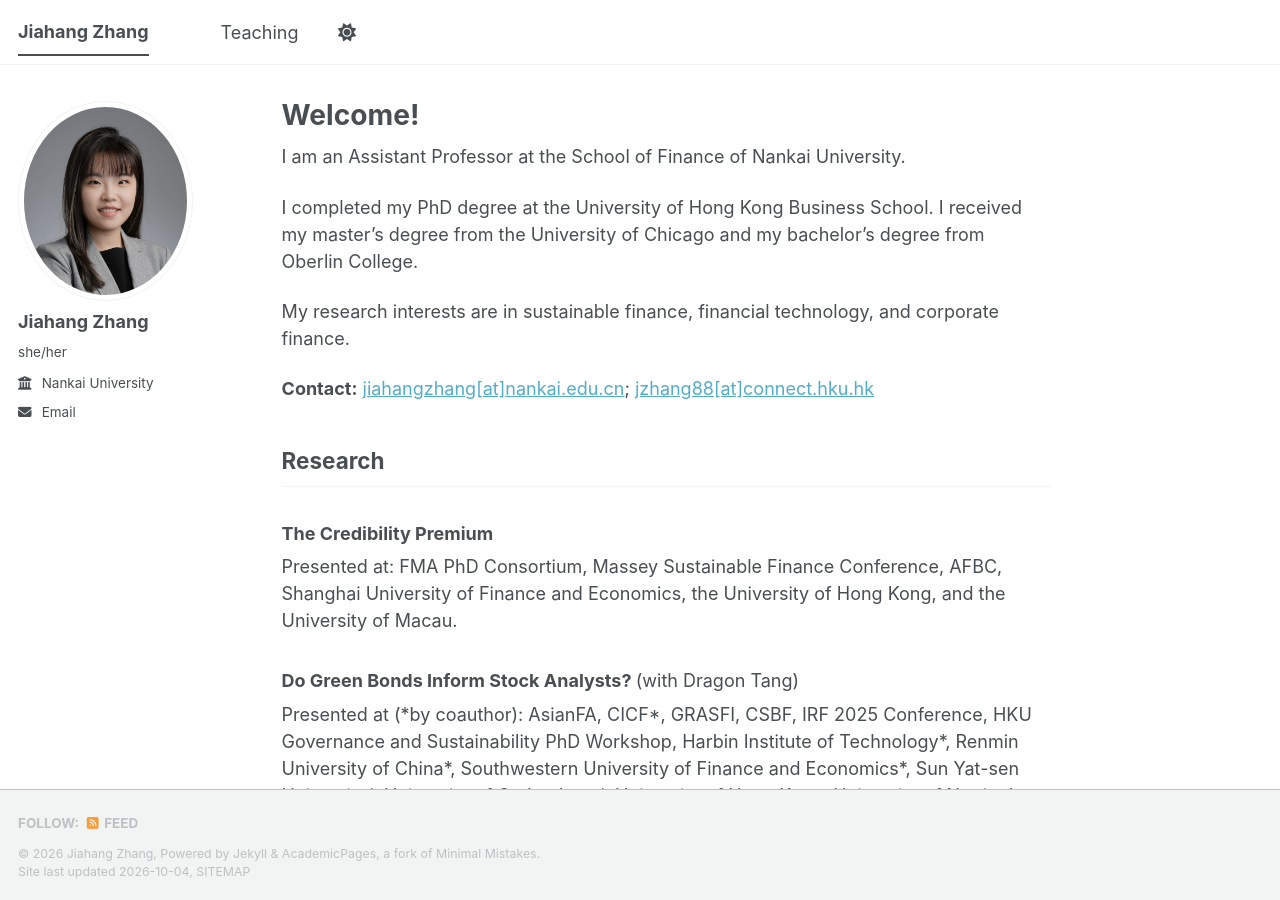
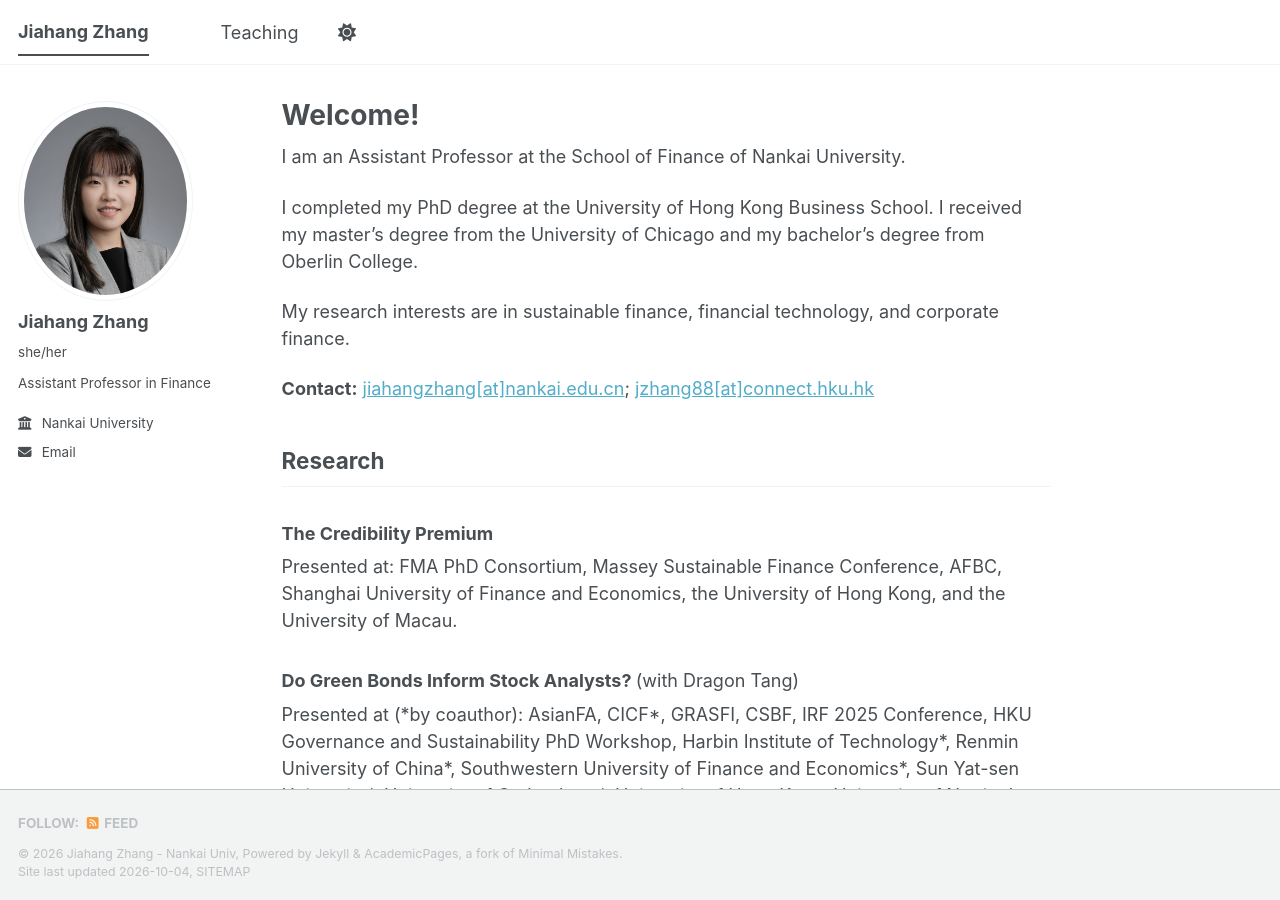
Before and after one commit to joannazhang88/joannazhang88.github.io, a Jekyll site: the page built from _pages/about.md, in a window 1280 px wide and 900 px high. Built offline with Jekyll 4.4.1, drawn with Linux system fonts in a browser that asks for light colours; a style sheet for code colours, icons or effects is not loaded.

Commit message:
Update _config.yml

```diff
--- a/_config.yml
+++ b/_config.yml
@@ -11,7 +11,7 @@ locale                   : "en-US"
 site_theme               : "default" # The available themes options are "default", "air", "sunrise", "mint", "dirt" and "contrast"
 title                    : "Jiahang Zhang"
 title_separator          : "-"
-name                     : &name "Jiahang Zhang"
+name                     : &name "Jiahang Zhang - Nankai Univ"
 description              : &description "Jiahang's personal website"   # Update this with a general description of your site, this is the default if not overridden by a page
 url                      : "https://joannazhang88.github.io"  #https://academicpages.github.io # The base hostname & protocol for your site e.g. "https://[your GitHub username].github.io",
                                                            # or if you already have some other page hosted on Github then use "https://[your GitHub username].github.io/[Your Repo Name]"
@@ -26,7 +26,7 @@ author:
   avatar           : "jiahang-profile.png"
   name             : "Jiahang Zhang"
   pronouns         : "she/her"
-  bio              : #"Assistant Professor in Finance"
+  bio              : "Assistant Professor in Finance"
   #location         : "Hong Kong"
   employer         : "Nankai University"
   uri              : # URL
```
